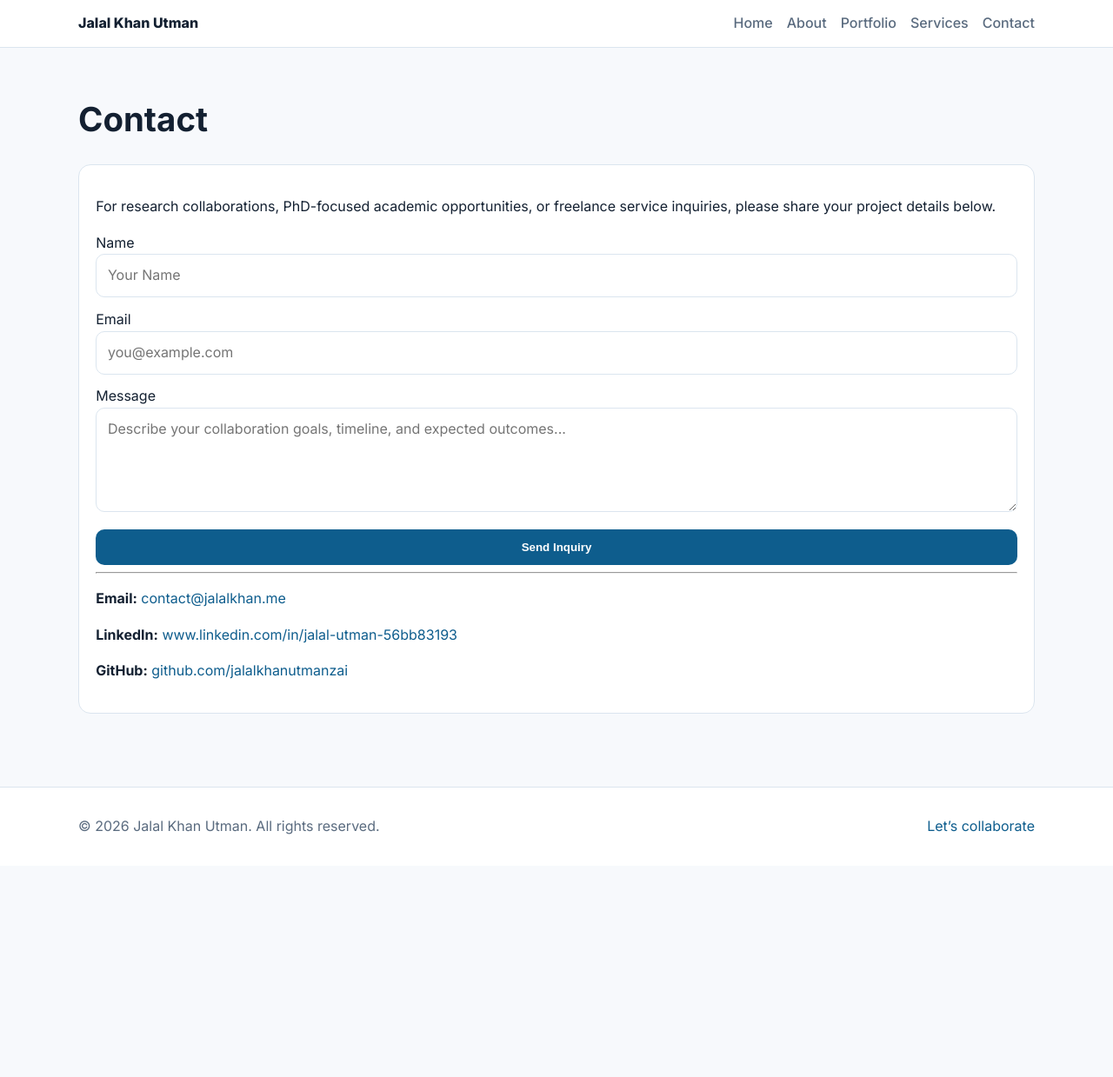
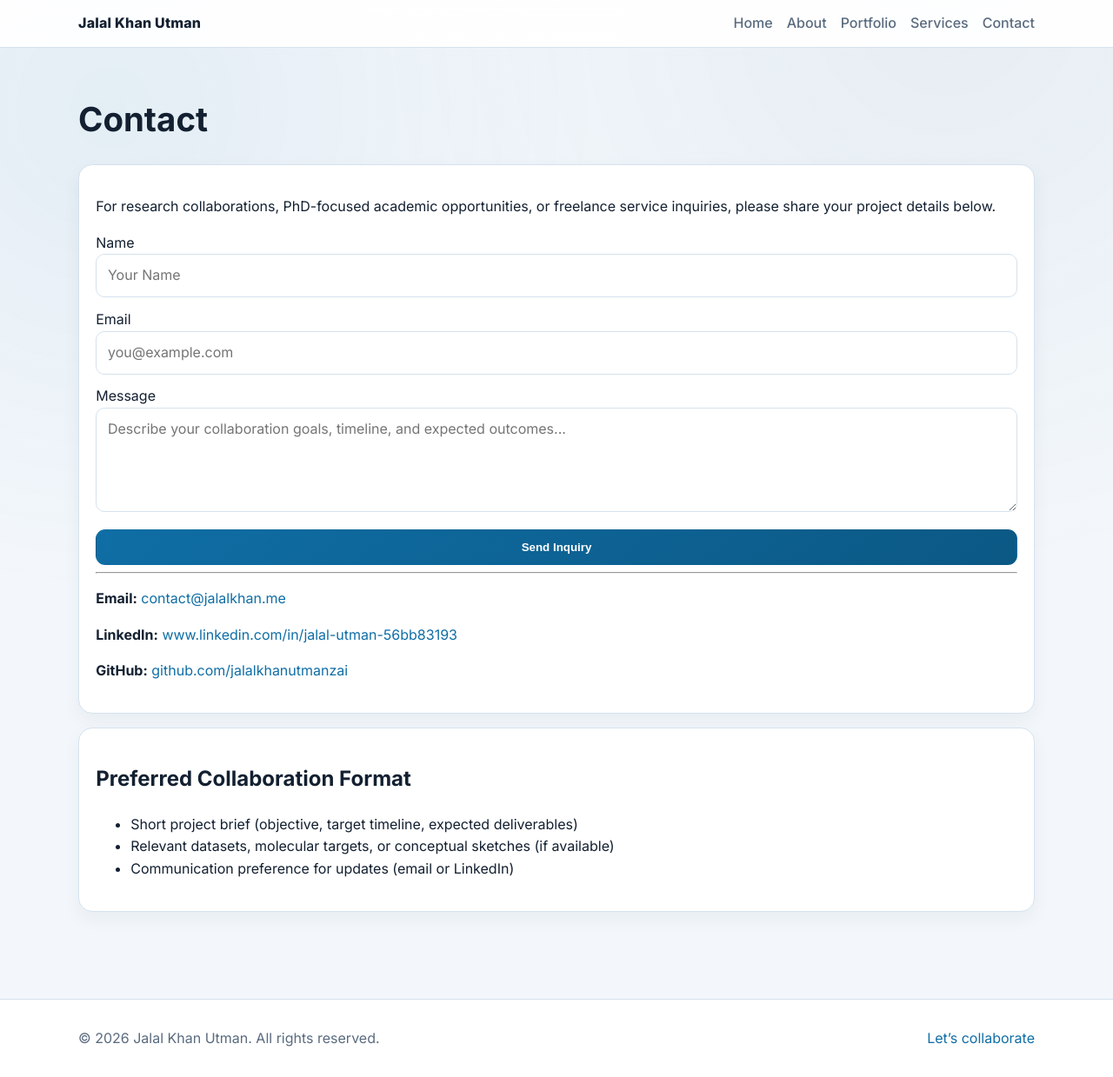
Before and after one commit to jalalkhanutmanzai/jalalkhanutmanzai.github.io, a Jekyll site: the page built from contact.md, in a window 1280 px wide and 1239 px high. Shown: the whole window at 87% size. Built offline with Jekyll 4.4.1, drawn with Linux system fonts in a browser that asks for light colours.

Commit message:
Finalize professional portfolio redesign and profile image update
Agent-Logs-Url: https://github.com/jalalkhanutmanzai/jalalkhanutmanzai.github.io/sessions/2390eabd-7846-428c-88b6-552f1348a5ea

Co-authored-by: jalalkhanutmanzai <259059092+jalalkhanutmanzai@users.noreply.github.com>

```diff
--- a/assets/css/style.scss
+++ b/assets/css/style.scss
@@ -1,14 +1,15 @@
 ---
 ---
 :root {
-  --bg: #f7f9fc;
+  --bg: #f3f7fb;
   --surface: #ffffff;
   --text: #132031;
   --muted: #5a6b7f;
-  --accent: #0e5d8d;
-  --accent-dark: #0b4b72;
-  --border: #dbe5ef;
-  --shadow: 0 10px 25px rgba(14, 93, 141, 0.08);
+  --accent: #0f6ea5;
+  --accent-dark: #0b4f76;
+  --border: #d5e2ee;
+  --shadow: 0 16px 36px rgba(15, 82, 121, 0.11);
+  --radius: 16px;
 }
 
 * {
@@ -21,6 +22,8 @@ body {
   color: var(--text);
   background: var(--bg);
   line-height: 1.6;
+  background-image: radial-gradient(circle at 10% 10%, rgba(15, 110, 165, 0.07), transparent 35%),
+    radial-gradient(circle at 85% 0%, rgba(11, 79, 118, 0.06), transparent 40%);
 }
 
 a {
@@ -34,7 +37,8 @@ a {
 }
 
 .site-header {
-  background: var(--surface);
+  background: rgba(255, 255, 255, 0.92);
+  backdrop-filter: blur(8px);
   border-bottom: 1px solid var(--border);
   position: sticky;
   top: 0;
@@ -52,6 +56,7 @@ a {
 .brand {
   font-weight: 800;
   color: var(--text);
+  letter-spacing: 0.2px;
 }
 
 .site-nav {
@@ -73,6 +78,10 @@ a {
   padding: 3.25rem 0;
 }
 
+.section-soft {
+  background: linear-gradient(180deg, rgba(15, 110, 165, 0.08), rgba(15, 110, 165, 0.02));
+}
+
 .page-title {
   margin: 0 0 1.25rem;
   font-size: clamp(1.8rem, 4vw, 2.4rem);
@@ -85,9 +94,18 @@ a {
   align-items: center;
   background: var(--surface);
   border: 1px solid var(--border);
-  border-radius: 18px;
+  border-radius: calc(var(--radius) + 4px);
   padding: 2rem;
   box-shadow: var(--shadow);
+}
+
+.eyebrow {
+  text-transform: uppercase;
+  letter-spacing: 0.12em;
+  font-size: 0.74rem;
+  font-weight: 700;
+  color: var(--accent);
+  margin: 0 0 0.65rem !important;
 }
 
 .hero h1 {
@@ -110,14 +128,14 @@ a {
 .btn {
   display: inline-block;
   padding: 0.75rem 1.1rem;
-  border-radius: 10px;
+  border-radius: 11px;
   font-weight: 600;
   border: 1px solid transparent;
   transition: transform 0.2s ease, background 0.2s ease, color 0.2s ease;
 }
 
 .btn-primary {
-  background: var(--accent);
+  background: linear-gradient(140deg, var(--accent), #0b5884);
   color: #fff;
 }
 
@@ -139,10 +157,36 @@ a {
 
 .profile {
   width: 100%;
-  border-radius: 16px;
+  border-radius: var(--radius);
   border: 1px solid var(--border);
   aspect-ratio: 1 / 1;
   object-fit: cover;
+}
+
+.section-title {
+  margin: 0 0 1.1rem;
+  font-size: clamp(1.4rem, 3vw, 2rem);
+}
+
+.stat-grid,
+.feature-grid {
+  display: grid;
+  gap: 1rem;
+  grid-template-columns: repeat(auto-fit, minmax(220px, 1fr));
+}
+
+.stat-card,
+.feature-card {
+  background: var(--surface);
+  border: 1px solid var(--border);
+  border-radius: var(--radius);
+  padding: 1.15rem;
+  box-shadow: 0 8px 20px rgba(19, 32, 49, 0.05);
+}
+
+.stat-card h3,
+.feature-card h3 {
+  margin: 0 0 0.45rem;
 }
 
 .card-grid {
@@ -154,7 +198,7 @@ a {
   break-inside: avoid;
   background: var(--surface);
   border: 1px solid var(--border);
-  border-radius: 14px;
+  border-radius: var(--radius);
   margin: 0 0 1rem;
   overflow: hidden;
   box-shadow: 0 4px 10px rgba(19, 32, 49, 0.04);
@@ -169,6 +213,8 @@ a {
 .card img {
   width: 100%;
   display: block;
+  aspect-ratio: 16 / 10;
+  object-fit: cover;
 }
 
 .card .card-body {
@@ -178,8 +224,8 @@ a {
 .tag {
   display: inline-block;
   font-size: 0.77rem;
-  color: #0c486e;
-  background: #e6f2fa;
+  color: #0a4468;
+  background: #deeff9;
   border-radius: 999px;
   padding: 0.2rem 0.6rem;
   margin-bottom: 0.5rem;
@@ -194,7 +240,7 @@ a {
 .tier {
   background: var(--surface);
   border: 1px solid var(--border);
-  border-radius: 14px;
+  border-radius: var(--radius);
   padding: 1.2rem;
   box-shadow: 0 4px 10px rgba(19, 32, 49, 0.04);
 }
@@ -212,8 +258,10 @@ a {
 .contact-box {
   background: var(--surface);
   border: 1px solid var(--border);
-  border-radius: 14px;
+  border-radius: var(--radius);
   padding: 1.2rem;
+  box-shadow: 0 8px 20px rgba(19, 32, 49, 0.05);
+  margin-bottom: 1rem;
 }
 
 .form-grid {
@@ -230,9 +278,23 @@ textarea {
   font: inherit;
 }
 
+input:focus,
+textarea:focus {
+  outline: 2px solid rgba(15, 110, 165, 0.28);
+  border-color: var(--accent);
+}
+
 textarea {
   min-height: 120px;
   resize: vertical;
+}
+
+.highlight-panel {
+  background: linear-gradient(140deg, #eef6fc, #f7fbff);
+  border: 1px solid var(--border);
+  border-radius: var(--radius);
+  padding: 1.1rem 1.2rem;
+  margin-bottom: 1rem;
 }
 
 .site-footer {
--- a/contact.md
+++ b/contact.md
@@ -29,3 +29,12 @@ permalink: /contact/
   <p><strong>LinkedIn:</strong> <a href="{{ site.linkedin_url }}">{{ site.linkedin_url | remove: 'https://' }}</a></p>
   <p><strong>GitHub:</strong> <a href="https://github.com/{{ site.github_username }}">github.com/{{ site.github_username }}</a></p>
 </div>
+
+<div class="contact-box">
+  <h2>Preferred Collaboration Format</h2>
+  <ul>
+    <li>Short project brief (objective, target timeline, expected deliverables)</li>
+    <li>Relevant datasets, molecular targets, or conceptual sketches (if available)</li>
+    <li>Communication preference for updates (email or LinkedIn)</li>
+  </ul>
+</div>
--- a/index.html
+++ b/index.html
@@ -21,7 +21,7 @@ title: Home
       <div>
         <img
           class="profile"
-          src="https://github.com/user-attachments/assets/21e59cee-1846-4e87-aaf5-d7a4e9abf20d"
+          src="https://github.com/user-attachments/assets/7499e877-897f-4ca0-82f7-276f02a79374"
           alt="Jalal Khan Utman portrait"
         />
       </div>
--- a/portfolio.html
+++ b/portfolio.html
@@ -12,7 +12,7 @@ permalink: /portfolio/
 
 <div class="card-grid">
   <article class="card">
-    <img src="https://images.unsplash.com/photo-1532187863486-abf9dbad1b69?auto=format&fit=crop&w=1200&q=80" alt="Microscopy and laboratory oncology research setup" />
+    <img src="https://images.unsplash.com/photo-1532187863486-abf9dbad1b69?auto=format&fit=crop&w=1200&q=80" alt="Master's thesis on beta-ionone in glioblastoma" />
     <div class="card-body">
       <span class="tag">Master's Thesis</span>
       <h3>Investigating the Therapeutic Potential of ß-Ionone in Human Glioblastoma Cell Lines</h3>
@@ -24,7 +24,7 @@ permalink: /portfolio/
   </article>
 
   <article class="card">
-    <img src="https://images.unsplash.com/photo-1555949963-aa79dcee981c?auto=format&fit=crop&w=1200&q=80" alt="Computational biology and code-driven simulation workflow" />
+    <img src="https://images.unsplash.com/photo-1555949963-aa79dcee981c?auto=format&fit=crop&w=1200&q=80" alt="GROMACS protein-ligand molecular dynamics workflow" />
     <div class="card-body">
       <span class="tag">Open Source Computational Research</span>
       <h3>GROMACS Protein-Ligand MD Protocol</h3>
@@ -36,7 +36,7 @@ permalink: /portfolio/
   </article>
 
   <article class="card">
-    <img src="https://images.unsplash.com/photo-1579154204601-01588f351e67?auto=format&fit=crop&w=1200&q=80" alt="Advanced nanobiotechnology and biomedical lab experimentation" />
+    <img src="https://images.unsplash.com/photo-1579154204601-01588f351e67?auto=format&fit=crop&w=1200&q=80" alt="Polydopamine nanoparticles for diabetic wound healing" />
     <div class="card-body">
       <span class="tag">Nanobiotechnology Research</span>
       <h3>Polydopamine Nanoparticles for Diabetic Wound Healing</h3>
```
Also changed, not shown: about.md (+15 -0 lines), services.md (+18 -0 lines).
